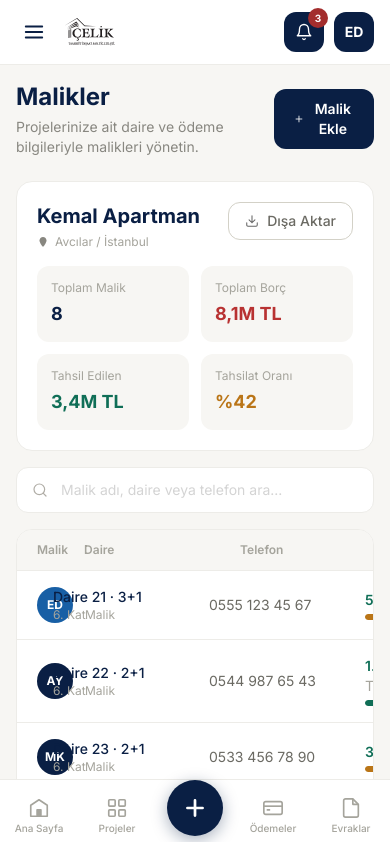
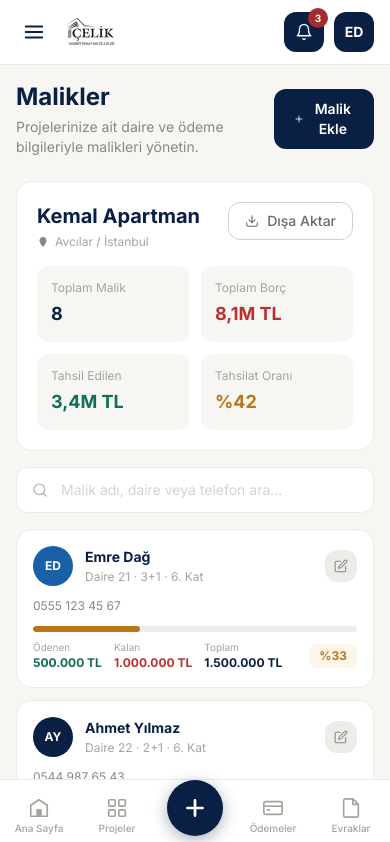
Before and after one commit to dagemre/celik-web, a Next.js app: page /admin/kisiler in a window 390 px wide. Shown: the top 842 px of the page. Built offline with nearby package versions, Linux system fonts and the light colour scheme.

Commit message:
Malikler: mobil kart görünümü eklendi, tablo sadece masaüstünde gösteriliyor

```diff
--- a/app/admin/kisiler/page.tsx
+++ b/app/admin/kisiler/page.tsx
@@ -576,12 +576,80 @@ export default function AdminKisilerPage() {
             )}
           </div>
 
-          {/* Tablo */}
+          {/* Liste */}
           {filtered.length === 0 ? (
             <EmptyState onAdd={openAdd} />
           ) : (
-            <div className="bg-white rounded-2xl border border-neutral-100 overflow-hidden">
-              {/* Tablo başlıkları */}
+            <>
+              {/* ── Mobil kart görünümü (md altı) ── */}
+              <div className="md:hidden space-y-3">
+                {filtered.map((owner) => {
+                  const pct         = owner.totalPay > 0 ? Math.round((owner.paid / owner.totalPay) * 100) : 0
+                  const remaining   = Math.max(owner.totalPay - owner.paid, 0)
+                  const avatarColor = getAvatarColor(owner.name)
+                  const initials    = getInitials(owner.name)
+                  const rateColor   = pct >= 100 ? 'text-success-700 bg-success-50' : pct > 0 ? 'text-warning-700 bg-warning-50' : 'text-neutral-400 bg-neutral-100'
+
+                  return (
+                    <div key={owner.id} className="bg-white rounded-2xl border border-neutral-100 p-4">
+                      {/* Üst satır: avatar + isim + düzenle */}
+                      <div className="flex items-center gap-3 mb-3">
+                        <div
+                          className="w-10 h-10 rounded-full flex items-center justify-center flex-shrink-0 text-white font-bold text-xs"
+                          style={{ backgroundColor: avatarColor }}
+                        >
+                          {initials}
+                        </div>
+                        <div className="flex-1 min-w-0">
+                          <p className="font-bold text-sm text-primary-800">{owner.name}</p>
+                          <p className="text-xs text-neutral-400 mt-0.5">
+                            Daire {owner.unitNo} · {owner.unitType} · {owner.floor}. Kat
+                          </p>
+                        </div>
+                        <button
+                          onClick={() => openEdit(owner)}
+                          className="w-8 h-8 bg-neutral-100 rounded-xl flex items-center justify-center flex-shrink-0"
+                        >
+                          <svg width="14" height="14" viewBox="0 0 24 24" fill="none">
+                            <path d="M11 4H4a2 2 0 00-2 2v14a2 2 0 002 2h14a2 2 0 002-2v-7" stroke="#888780" strokeWidth="1.8" strokeLinecap="round" strokeLinejoin="round"/>
+                            <path d="M18.5 2.5a2.121 2.121 0 013 3L12 15l-4 1 1-4 9.5-9.5z" stroke="#888780" strokeWidth="1.8" strokeLinecap="round" strokeLinejoin="round"/>
+                          </svg>
+                        </button>
+                      </div>
+
+                      {/* Telefon */}
+                      <p className="text-xs text-neutral-500 mb-3">{owner.phone}</p>
+
+                      {/* Progress */}
+                      <ProgressBar pct={pct} />
+
+                      {/* Tutarlar + oran */}
+                      <div className="flex items-center justify-between mt-2">
+                        <div className="flex gap-3">
+                          <div>
+                            <p className="text-[10px] text-neutral-400">Ödenen</p>
+                            <p className="font-bold text-xs text-success-700">{formatTL(owner.paid)}</p>
+                          </div>
+                          <div>
+                            <p className="text-[10px] text-neutral-400">Kalan</p>
+                            <p className="font-bold text-xs text-danger-600">{formatTL(remaining)}</p>
+                          </div>
+                          <div>
+                            <p className="text-[10px] text-neutral-400">Toplam</p>
+                            <p className="font-bold text-xs text-primary-800">{formatTL(owner.totalPay)}</p>
+                          </div>
+                        </div>
+                        <span className={`px-2.5 py-1 rounded-lg text-xs font-bold ${rateColor}`}>%{pct}</span>
+                      </div>
+                    </div>
+                  )
+                })}
+                <p className="text-xs text-neutral-400 text-center py-2">Toplam {filtered.length} kayıt</p>
+              </div>
+
+              {/* ── Masaüstü tablo görünümü (md ve üstü) ── */}
+              <div className="hidden md:block bg-white rounded-2xl border border-neutral-100 overflow-hidden">
+                {/* Başlıklar */}
                 <div className="grid grid-cols-[1fr_140px_140px_180px_100px_80px] gap-4 px-5 py-3 border-b border-neutral-100 bg-neutral-50">
                   {['Malik', 'Daire', 'Telefon', 'Ödenen / Toplam', 'Ödeme Oranı', 'İşlemler'].map((h) => (
                     <p key={h} className="text-xs font-semibold text-neutral-400">{h}</p>
@@ -590,23 +658,18 @@ export default function AdminKisilerPage() {
 
                 {/* Satırlar */}
                 {filtered.map((owner, idx) => {
-                const pct       = owner.totalPay > 0 ? Math.round((owner.paid / owner.totalPay) * 100) : 0
-                const remaining = Math.max(owner.totalPay - owner.paid, 0)
+                  const pct         = owner.totalPay > 0 ? Math.round((owner.paid / owner.totalPay) * 100) : 0
                   const avatarColor = getAvatarColor(owner.name)
                   const initials    = getInitials(owner.name)
-                const rateColor   = pct >= 100 ? 'text-success-700 bg-success-50' : pct >= 50 ? 'text-warning-700 bg-warning-50' : pct > 0 ? 'text-warning-700 bg-warning-50' : 'text-neutral-400 bg-neutral-100'
+                  const rateColor   = pct >= 100 ? 'text-success-700 bg-success-50' : pct > 0 ? 'text-warning-700 bg-warning-50' : 'text-neutral-400 bg-neutral-100'
 
                   return (
                     <div
                       key={owner.id}
                       className={`grid grid-cols-[1fr_140px_140px_180px_100px_80px] gap-4 px-5 py-4 items-center ${idx < filtered.length - 1 ? 'border-b border-neutral-100' : ''} hover:bg-neutral-50 transition-colors`}
                     >
-                    {/* Malik */}
                       <div className="flex items-center gap-3 min-w-0">
-                      <div
-                        className="w-9 h-9 rounded-full flex items-center justify-center flex-shrink-0 text-white font-bold text-xs"
-                        style={{ backgroundColor: avatarColor }}
-                      >
+                        <div className="w-9 h-9 rounded-full flex items-center justify-center flex-shrink-0 text-white font-bold text-xs" style={{ backgroundColor: avatarColor }}>
                           {initials}
                         </div>
                         <div className="min-w-0">
@@ -614,17 +677,11 @@ export default function AdminKisilerPage() {
                           <p className="text-xs text-neutral-400">Malik</p>
                         </div>
                       </div>
-
-                    {/* Daire */}
                       <div>
                         <p className="font-medium text-sm text-primary-800">Daire {owner.unitNo} · {owner.unitType}</p>
                         <p className="text-xs text-neutral-400">{owner.floor}. Kat</p>
                       </div>
-
-                    {/* Telefon */}
                       <p className="text-sm text-neutral-600">{owner.phone}</p>
-
-                    {/* Ödenen / Toplam */}
                       <div>
                         <p className="text-sm text-neutral-700 mb-1">
                           <span className="font-semibold text-success-700">{formatTL(owner.paid)}</span>
@@ -632,31 +689,17 @@ export default function AdminKisilerPage() {
                         </p>
                         <ProgressBar pct={pct} />
                       </div>
-
-                    {/* Ödeme Oranı */}
                       <div>
-                      <span className={`inline-block px-2.5 py-1 rounded-lg text-xs font-bold ${rateColor}`}>
-                        %{pct}
-                      </span>
+                        <span className={`inline-block px-2.5 py-1 rounded-lg text-xs font-bold ${rateColor}`}>%{pct}</span>
                       </div>
-
-                    {/* İşlemler */}
                       <div className="flex items-center gap-2">
-                      <button
-                        onClick={() => openEdit(owner)}
-                        className="w-8 h-8 bg-neutral-100 rounded-lg flex items-center justify-center hover:bg-neutral-200 transition-colors"
-                        title="Düzenle"
-                      >
+                        <button onClick={() => openEdit(owner)} className="w-8 h-8 bg-neutral-100 rounded-lg flex items-center justify-center hover:bg-neutral-200 transition-colors" title="Düzenle">
                           <svg width="14" height="14" viewBox="0 0 24 24" fill="none">
                             <path d="M11 4H4a2 2 0 00-2 2v14a2 2 0 002 2h14a2 2 0 002-2v-7" stroke="#888780" strokeWidth="1.8" strokeLinecap="round" strokeLinejoin="round"/>
                             <path d="M18.5 2.5a2.121 2.121 0 013 3L12 15l-4 1 1-4 9.5-9.5z" stroke="#888780" strokeWidth="1.8" strokeLinecap="round" strokeLinejoin="round"/>
                           </svg>
                         </button>
-                      <button
-                        onClick={() => handleDelete(owner.id)}
-                        className="w-8 h-8 bg-neutral-100 rounded-lg flex items-center justify-center hover:bg-danger-50 hover:text-danger-600 transition-colors"
-                        title="Sil"
-                      >
+                        <button onClick={() => handleDelete(owner.id)} className="w-8 h-8 bg-neutral-100 rounded-lg flex items-center justify-center hover:bg-danger-50 transition-colors" title="Sil">
                           <svg width="14" height="14" viewBox="0 0 24 24" fill="none">
                             <path d="M3 6h18M8 6V4h8v2M19 6l-1 14H6L5 6" stroke="#888780" strokeWidth="1.8" strokeLinecap="round" strokeLinejoin="round"/>
                           </svg>
@@ -666,11 +709,11 @@ export default function AdminKisilerPage() {
                   )
                 })}
 
-              {/* Alt bar */}
-              <div className="px-5 py-3 border-t border-neutral-100 bg-neutral-50 flex items-center justify-between">
+                <div className="px-5 py-3 border-t border-neutral-100 bg-neutral-50">
                   <p className="text-xs text-neutral-400">Toplam {filtered.length} kayıt</p>
                 </div>
               </div>
+            </>
           )}
         </div>
 
```
Lines whose indentation alone changed are shown as unchanged.
